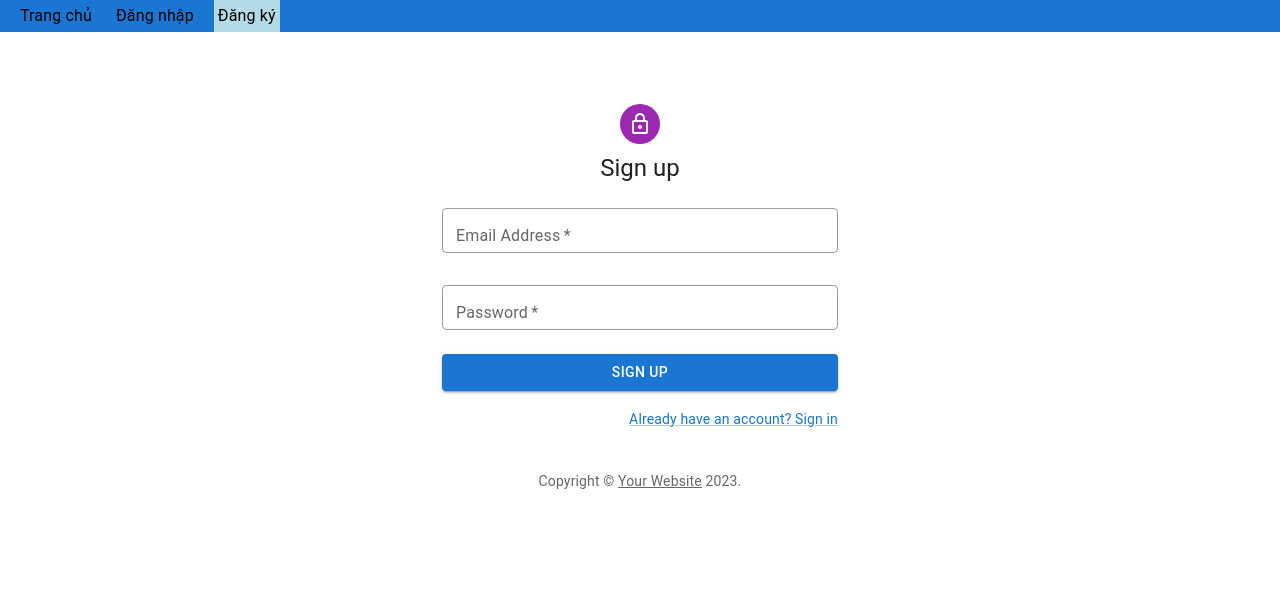
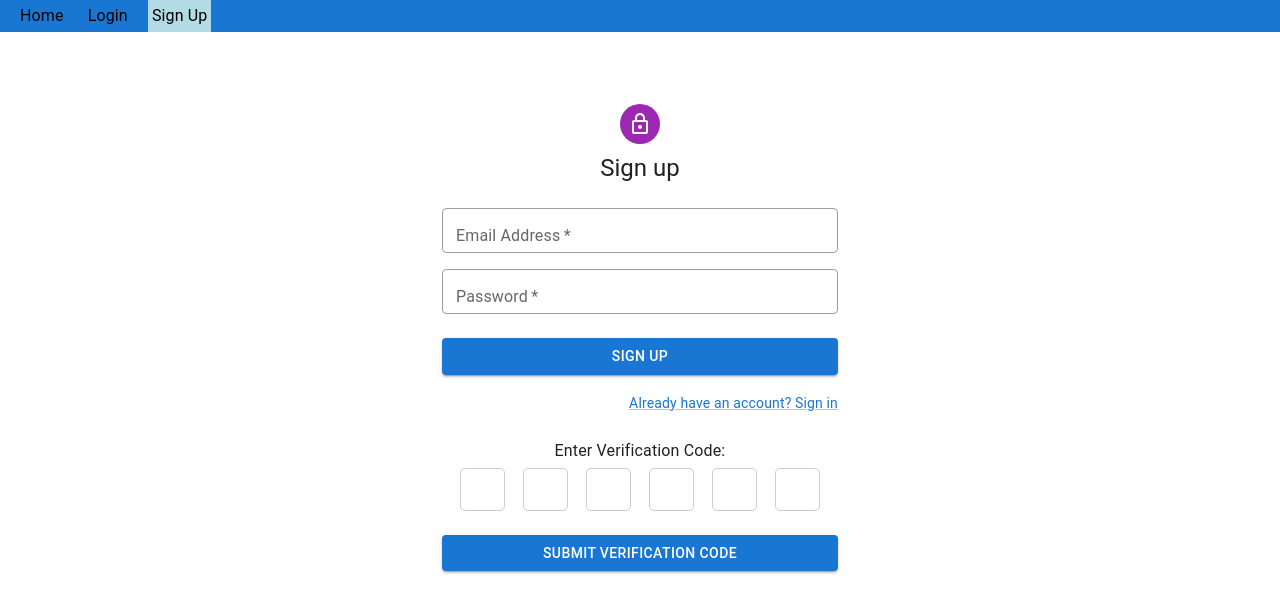
Before and after one commit to nhatquang237/my-app, a React (Create React App) app: page /register in a window 1280 px wide. Shown: the top 612 px of the page. Built offline with nearby package versions, Linux system fonts and the light colour scheme.

Commit message:
[FEAT] Implement first version of email confirmation with new user

```diff
--- a/src/App.css
+++ b/src/App.css
@@ -109,3 +109,20 @@ tr:hover {
 .nav li:hover {
   background-color: #b2dbe6;
 }
+
+.verification-code-container {
+  text-align: center;
+}
+
+.verification-code-input {
+  display: flex;
+  justify-content: center;
+}
+
+.verification-code-input input {
+  width: 2.5em;
+  text-align: center;
+  margin: 0 0.5em;
+  font-size: large;
+  font-weight: bold;
+}
--- a/src/components/Login.js
+++ b/src/components/Login.js
@@ -37,7 +37,6 @@ export default function Login() {
       sessionStorage.setItem('token', token);
       setAuth({"token": token})
       navigate('/');
-      console.log("Navigated")
     }
   };
 
--- a/src/components/Navbar.js
+++ b/src/components/Navbar.js
@@ -6,10 +6,10 @@ export default function Navbar() {
   return (
     <nav className="nav">
       <ul>
-        <CustomLink to="/">Trang chủ</CustomLink>
-        {!auth.token && <CustomLink to="/login">Đăng nhập</CustomLink>}
-        {!auth.token && <CustomLink to="/register">Đăng ký</CustomLink>}
-        {auth.token && <CustomLink to="/logout">Đăng xuất</CustomLink>}
+        <CustomLink to="/">Home</CustomLink>
+        {!auth.token && <CustomLink to="/login">Login</CustomLink>}
+        {!auth.token && <CustomLink to="/register">Sign Up</CustomLink>}
+        {auth.token && <CustomLink to="/logout">Logout</CustomLink>}
       </ul>
     </nav>
   )
--- a/src/components/Register.js
+++ b/src/components/Register.js
@@ -10,17 +10,21 @@ import Typography from '@mui/material/Typography';
 import Container from '@mui/material/Container';
 import { createTheme, ThemeProvider } from '@mui/material/styles';
 import { useState } from 'react';
+import { useNavigate } from "react-router-dom";
 
 import User from '../data/User.js';
-import Copyright from './Copyright';
+import VerificationForm from './Verification.js'
 import { validateEmail } from '../utils/StringUtils.js';
-import { addUser, checkEmail } from '../data/UserData.js';
+import { addUser, authenticate, checkEmail } from '../data/UserData.js';
 
 
 const defaultTheme = createTheme();
 
 export default function SignUp() {
+  const navigate = useNavigate();
   const [error, setError] = useState('');
+  const [passcode, setPasscode] = useState('');
+  const [newUser, setNewUser] = useState();
 
   const handleSubmit = async (event) => {
     event.preventDefault();
@@ -42,13 +46,28 @@ export default function SignUp() {
     }
 
     // Create a new User
-    const newUser = new User({ 'email': entered_email, 'password': data.get('password') });
+    const user = new User({ 'username': entered_email, 'password': data.get('password') });
+    setNewUser(user)
+
     try {
-      await addUser(newUser)
+      const code = await authenticate(entered_email);
+      if (code){
+        setPasscode(code)
+      }
       setError('');
     }
     catch (error) {
       setError(error);
+    }
+  };
+
+  // Event handler for verification code submission
+  const submitCode = async (code) => {
+    // Do something with the combined verification code (e.g., send it to a server)
+    console.log('Combined Verification Code:', code);
+    if (code === passcode){
+      await addUser(newUser)
+      navigate('/login');
     }
   };
 
@@ -74,6 +93,7 @@ export default function SignUp() {
             <Grid container spacing={2}>
               <Grid item xs={12}>
                 <TextField
+                  disabled={Boolean(passcode)}
                   required
                   fullWidth
                   id="email"
@@ -83,10 +103,8 @@ export default function SignUp() {
                 />
               </Grid>
               <Grid item xs={12}>
-                {error && <p style={{ color: 'red' }}>{error}</p>}
-              </Grid>
-              <Grid item xs={12}>
                 <TextField
+                  disabled={Boolean(passcode)}
                   required
                   fullWidth
                   name="password"
@@ -114,7 +132,15 @@ export default function SignUp() {
             </Grid>
           </Box>
         </Box>
-        <Copyright sx={{ mt: 5 }} />
+        <Grid item xs={12}>
+          {error && <p style={{ color: 'red' }}>{error}</p>}
+        </Grid>
+
+        {/* Code verification */}
+        <VerificationForm
+          submitCode={(code) => submitCode(code)}
+        ></VerificationForm>
+
       </Container>
     </ThemeProvider>
   );
--- /dev/null
+++ b/src/components/Verification.js
@@ -0,0 +1,96 @@
+import React, { useState, useRef } from 'react';
+import Button from '@mui/material/Button';
+
+const VerificationCodeInput = ({ onCodeChange }) => {
+  // State to store the entered verification code
+  const [verificationCode, setVerificationCode] = useState(['', '', '', '', '', '']);
+
+  // Ref to keep track of the currently focused input index
+  const inputRefs = useRef(Array(6).fill(null).map(() => React.createRef()));
+
+  // Event handler for input changes
+  const handleInputChange = (e, index) => {
+    // Ensure only numeric characters are allowed
+    const newInput = e.target.value.replace(/[^0-9]/g, '');
+
+    // Create a copy of the verificationCode array
+    const updatedVerificationCode = [...verificationCode];
+
+    // Update the value at the specified index
+    updatedVerificationCode[index] = newInput;
+
+    // Update the state
+    setVerificationCode(updatedVerificationCode);
+
+    // Move focus to the next input box if not at the last box
+    if (index < 5 && newInput !== '') {
+      inputRefs.current[index + 1].current.focus();
+    }
+
+    // Call the callback with the combined code
+    onCodeChange(updatedVerificationCode.join(''));
+  };
+
+  // Event handler for handling the "Delete" key
+  const handleDelete = (event) => {
+    if (event.key === 'Delete') {
+
+      // Clear the entire values of all input boxes
+      const clearedVerificationCode = Array(6).fill('');
+      setVerificationCode(clearedVerificationCode);
+
+      // Move focus to the first input box
+      inputRefs.current[0].current.focus();
+
+      // Call the callback with the combined code
+      onCodeChange('');
+    }
+  };
+
+  return (
+    <div>
+      <br></br>
+      <label htmlFor="verificationCode">Enter Verification Code:</label>
+
+      {/* Input boxes for confirmation code */}
+      <div className="verification-code-input">
+        {verificationCode.map((digit, index) => (
+          <input
+            key={index}
+            type="text"
+            ref={inputRefs.current[index]}
+            value={digit}
+            onChange={(e) => handleInputChange(e, index)}
+            onKeyDown={(e) => handleDelete(e)}
+            maxLength={1}
+          />
+        ))}
+      </div>
+    </div>
+  );
+};
+
+const VerificationForm = ({submitCode}) => {
+  // State to store the combined verification code
+  const [combinedCode, setCombinedCode] = useState('');
+  const onSubmitButton = () => {
+    submitCode(combinedCode)
+  };
+  return (
+    <div>
+      <VerificationCodeInput
+        onCodeChange={(code) => setCombinedCode(code)}
+      />
+      <Button
+        onClick={onSubmitButton}
+        fullWidth
+        variant="contained"
+        sx={{ mt: 3, mb: 2 }}
+      >
+        Submit Verification Code
+      </Button>
+    </div>
+  );
+};
+
+export default VerificationForm;
--- a/src/data/UserData.js
+++ b/src/data/UserData.js
@@ -3,6 +3,7 @@ import axios from '../api/axios'
 const registerUrl = '/register'
 const checkUrl = '/check'
 const loginUrl = '/login'
+const authenticateUrl = '/authenticate'
 
 // Function to send updated data back to backend to save in database
 export async function addUser(newUser) {
@@ -25,6 +26,16 @@ export async function checkEmail(email) {
   }
 }
 
+export async function authenticate(email) {
+  try {
+    // Check if email existed in database
+    const response = await axios.post(authenticateUrl, {'email': email});
+    return response.data
+  } catch (error) {
+    throw error;
+  }
+}
+
 
 export async function getUser(user) {
   try {
```
